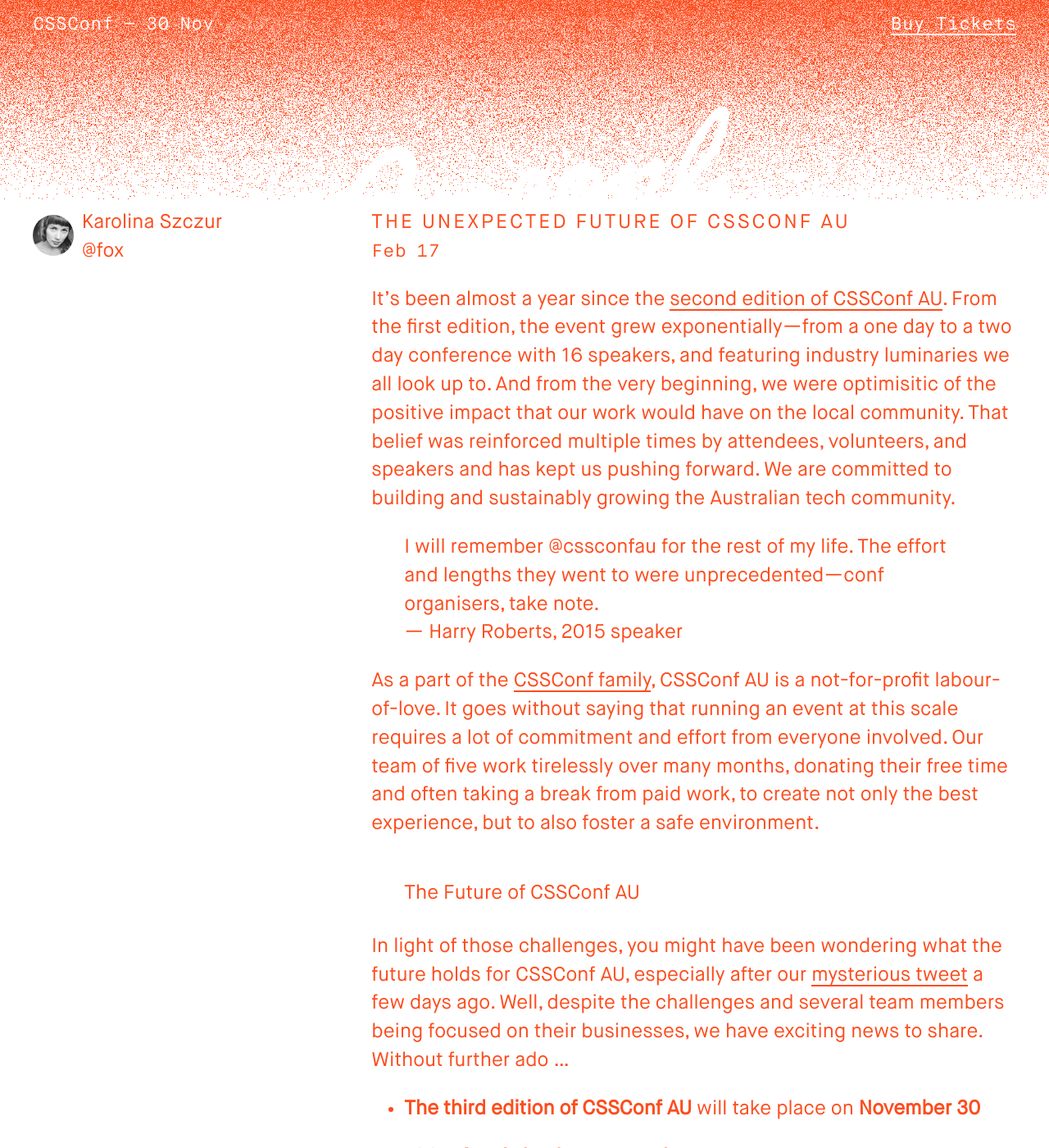
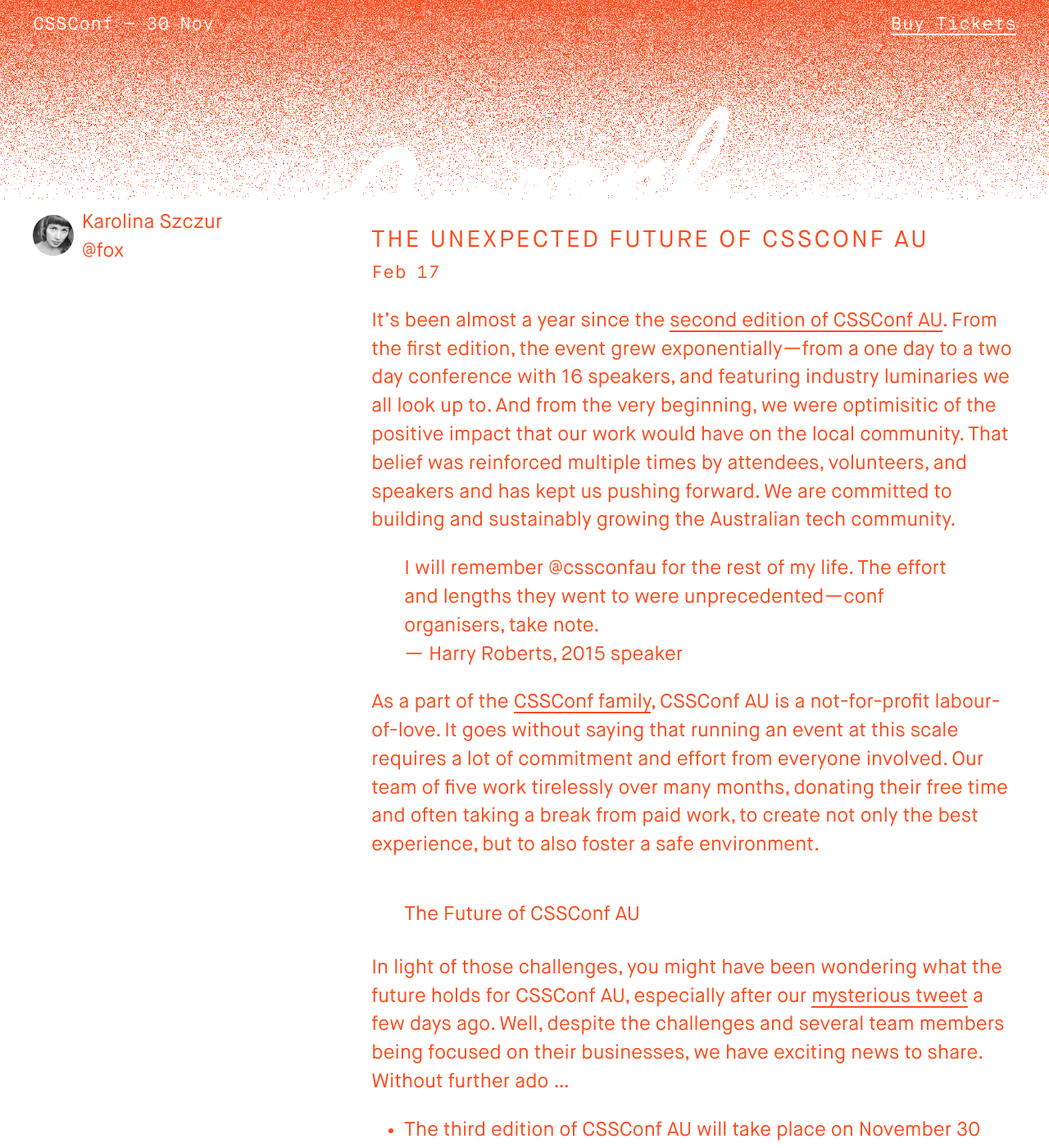
Before and after one commit to vsfest/2016.cssconf.com.au, a Jekyll site: the page built from _posts/2016-02-18-the-unexpected-future-of-cssconf.markdown, in a window 1280 px wide and 1400 px high, scrolled down 331 px. Shown: the whole window at 82% size. Built offline with Jekyll 4.4.1, drawn with Linux system fonts in a browser that asks for light colours.

Commit message:
tweaked some h1 styles

```diff
--- a/_sass/_post.scss
+++ b/_sass/_post.scss
@@ -3,7 +3,7 @@
   padding-bottom: 8rem;
 
   strong {
-    font-weight: bold;
+    // font-weight: bold;
   }
 
   li {
@@ -12,6 +12,9 @@
 
   h1 {
     margin-bottom: 0;
+    margin-top: 1.5em;
+    // font-weight: bold;
+    font-size: 1.2em;
   }
 }
 
```
